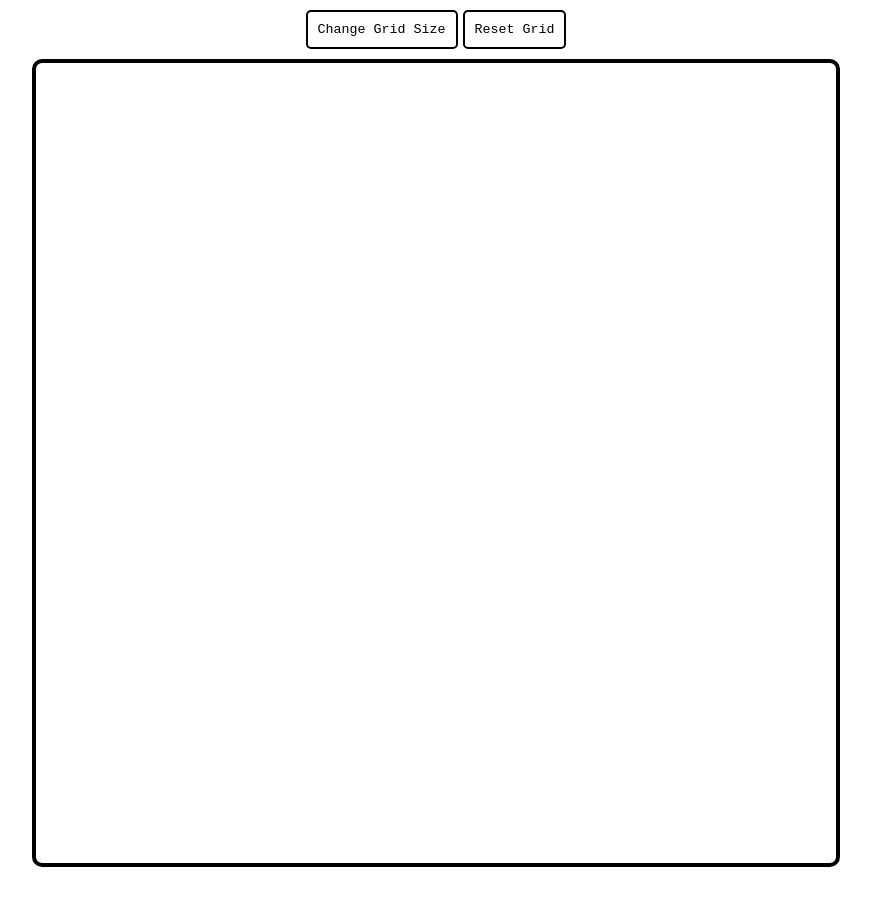
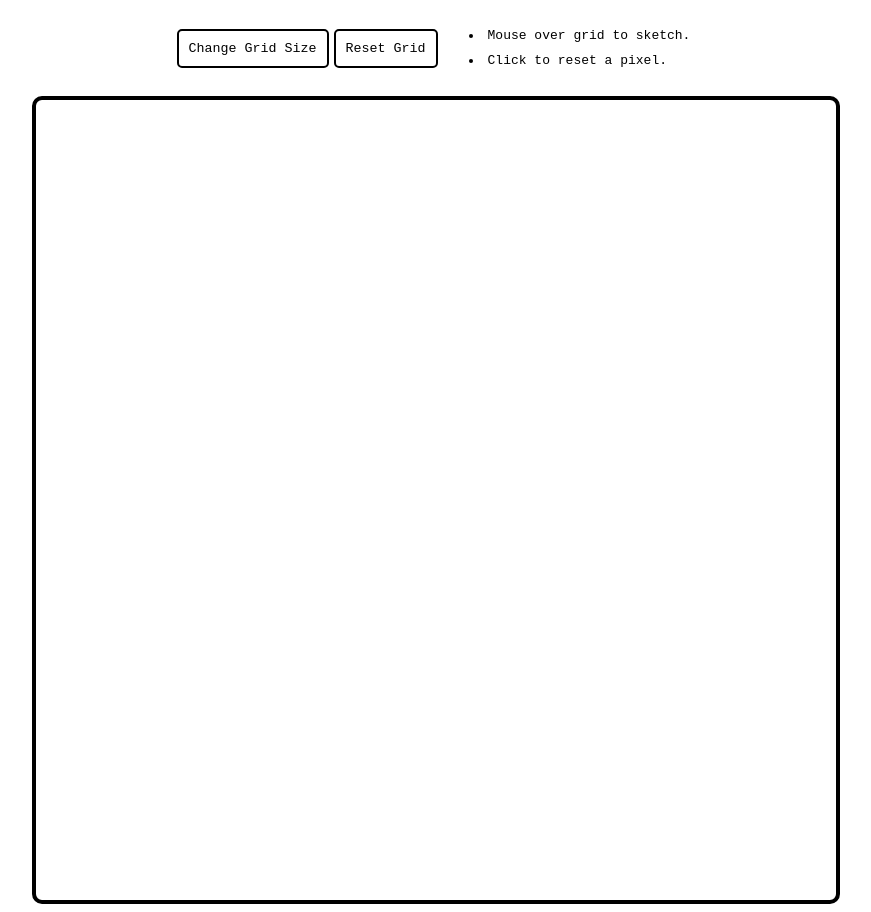
Before and after one commit to jonnymortemore/odin-etch-a-sketch, a plain HTML site: page index.html in a window 1280 px wide. Shown: the whole page, without its empty margins (204-1075 px from the left). Before the commit the page ends 875 px from the top, so only its background shows below. Drawn offline with Linux system fonts and the light colour scheme.

Commit message:
Add single pixel reset functionality
Add click on div resets that div colour to blank.
Add text explaining functionality
Add styling to new li

```diff
--- a/code.js
+++ b/code.js
@@ -18,10 +18,14 @@ document.querySelector('#change-grid-size').addEventListener('click', () => {
 
 document.querySelector('#reset-grid').addEventListener('click', () => {
     document.querySelectorAll('.grid-element').forEach((el) => {
-        el.style.opacity = 0;
-        el.dataset.opacity = 0;
+        resetGridElement(el);
     })
 })
+
+function resetGridElement(el) {
+    el.style.opacity = 0;
+    el.dataset.opacity = 0;
+}
 
 function createGrid(gridElements) {
     const gridElementSize = `${CANVAS_SIZE / gridElements}px`
@@ -42,7 +46,10 @@ function createGrid(gridElements) {
                 el.style.opacity = 0.1 * opacity
             }
 
-        })
+        });
+        el.addEventListener('click', (e) => {
+            resetGridElement(e.target);
+        });
         container.appendChild(el);
     }
 }
--- a/index.html
+++ b/index.html
@@ -11,6 +11,10 @@
     <div class="button-container">
         <button id="change-grid-size">Change Grid Size</button>
         <button id="reset-grid">Reset Grid</button>
+        <ul>
+            <li>Mouse over grid to sketch.</li>
+            <li>Click to reset a pixel.</li>
+        </ul>
     </div>
     <div id="grid-container"></div>
 </body>
--- a/styles.css
+++ b/styles.css
@@ -1,4 +1,6 @@
-
+* {
+    font-family: monospace;
+}
 #grid-container {
     width: 800px;
     height: 800px;
@@ -26,10 +28,13 @@ button {
     border: 2px solid black;
     color: black;
     border-radius: 5px;
-    font-family: monospace;
 }
 
 button:hover {
     background-color: black;
     color: white;
 }
+
+li {
+    padding: 5px;
+}
```
